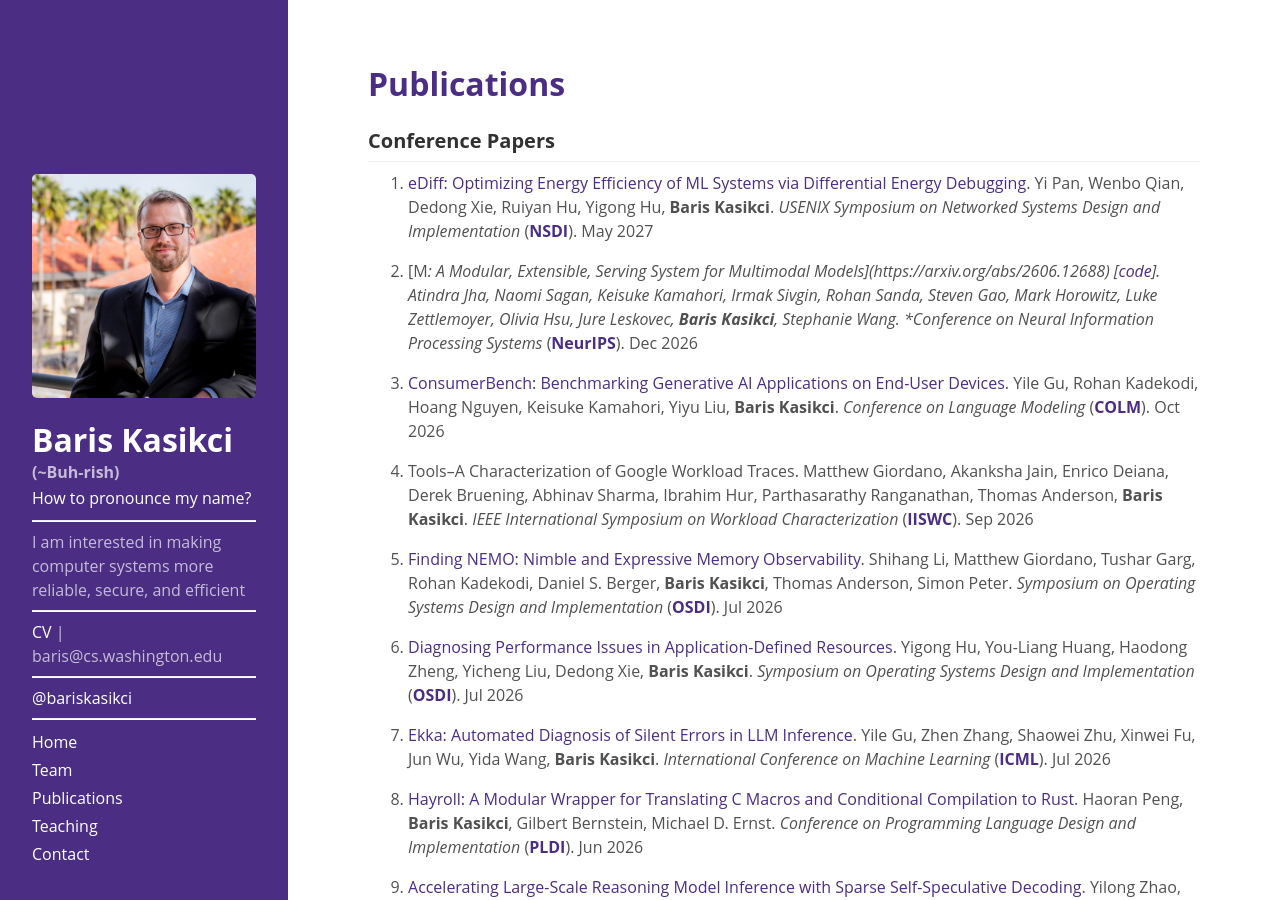
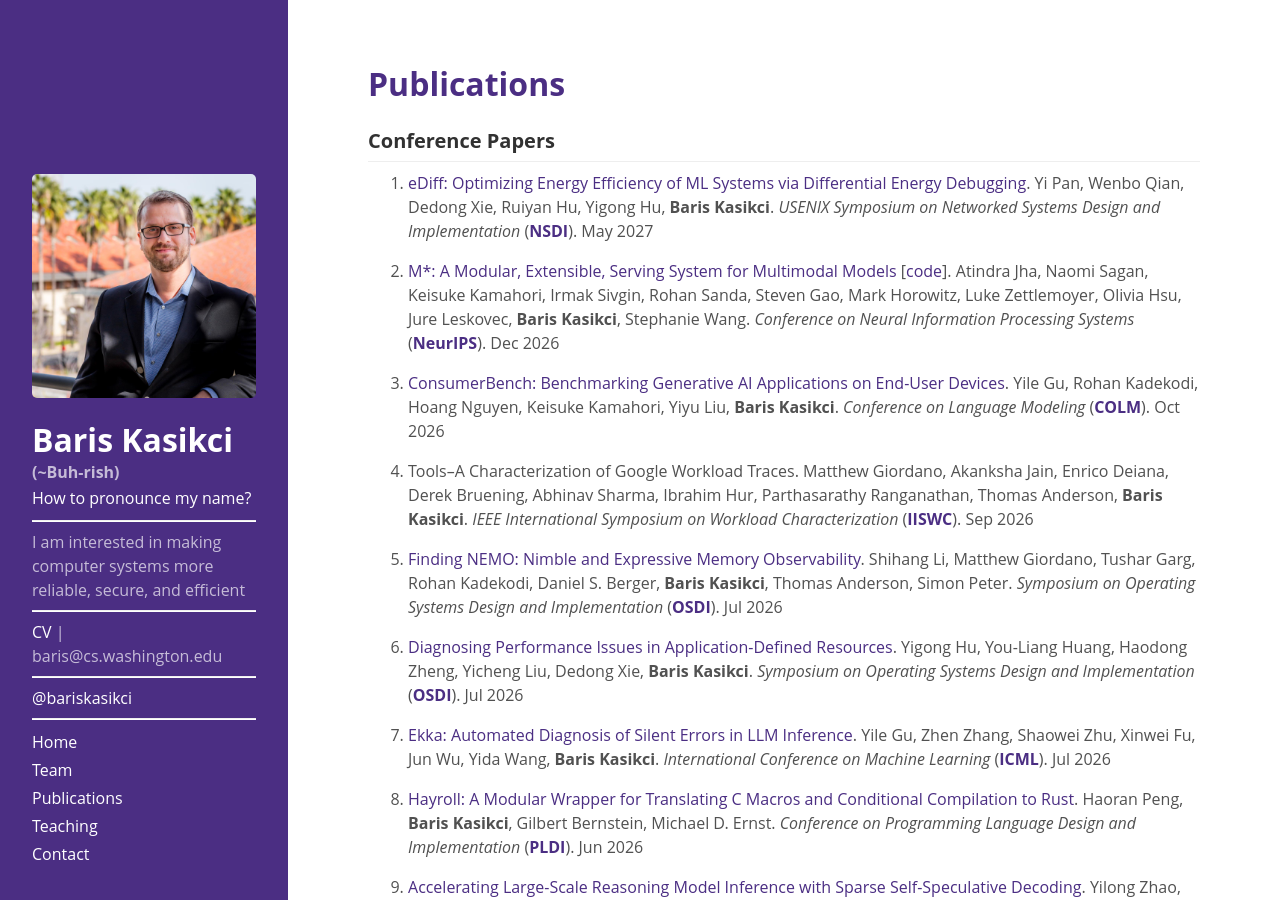
Before and after one commit to kasikci/kasikci.github.io, a Jekyll site: the page built from publications.md, in a window 1280 px wide and 900 px high. Built offline with Jekyll 4.4.1, drawn with Linux system fonts in a browser that asks for light colours.

Commit message:
Fix M-star publication link rendering

```diff
--- a/publications.md
+++ b/publications.md
@@ -8,7 +8,7 @@ title: Publications
 
 1. [eDiff: Optimizing Energy Efficiency of ML Systems via Differential Energy Debugging](https://arxiv.org/abs/2512.08365). Yi Pan, Wenbo Qian, Dedong Xie, Ruiyan Hu, Yigong Hu, <b>Baris Kasikci</b>. *USENIX Symposium on Networked Systems Design and Implementation* ([**NSDI**](https://www.usenix.org/conference/nsdi27)). May 2027
 
-1. [M*: A Modular, Extensible, Serving System for Multimodal Models](https://arxiv.org/abs/2606.12688) [<a href="https://github.com/mstar-project/mstar/">code</a>]. Atindra Jha, Naomi Sagan, Keisuke Kamahori, Irmak Sivgin, Rohan Sanda, Steven Gao, Mark Horowitz, Luke Zettlemoyer, Olivia Hsu, Jure Leskovec, <b>Baris Kasikci</b>, Stephanie Wang. *Conference on Neural Information Processing Systems* ([**NeurIPS**](https://neurips.cc/Conferences/2026)). Dec 2026
+1. [M\*: A Modular, Extensible, Serving System for Multimodal Models](https://arxiv.org/abs/2606.12688) [<a href="https://github.com/mstar-project/mstar/">code</a>]. Atindra Jha, Naomi Sagan, Keisuke Kamahori, Irmak Sivgin, Rohan Sanda, Steven Gao, Mark Horowitz, Luke Zettlemoyer, Olivia Hsu, Jure Leskovec, <b>Baris Kasikci</b>, Stephanie Wang. *Conference on Neural Information Processing Systems* ([**NeurIPS**](https://neurips.cc/Conferences/2026)). Dec 2026
 
 1. [ConsumerBench: Benchmarking Generative AI Applications on End-User Devices](https://arxiv.org/abs/2506.17538). Yile Gu, Rohan Kadekodi, Hoang Nguyen, Keisuke Kamahori, Yiyu Liu, <b>Baris Kasikci</b>. *Conference on Language Modeling* ([**COLM**](https://colmweb.org/)). Oct 2026
 
```
